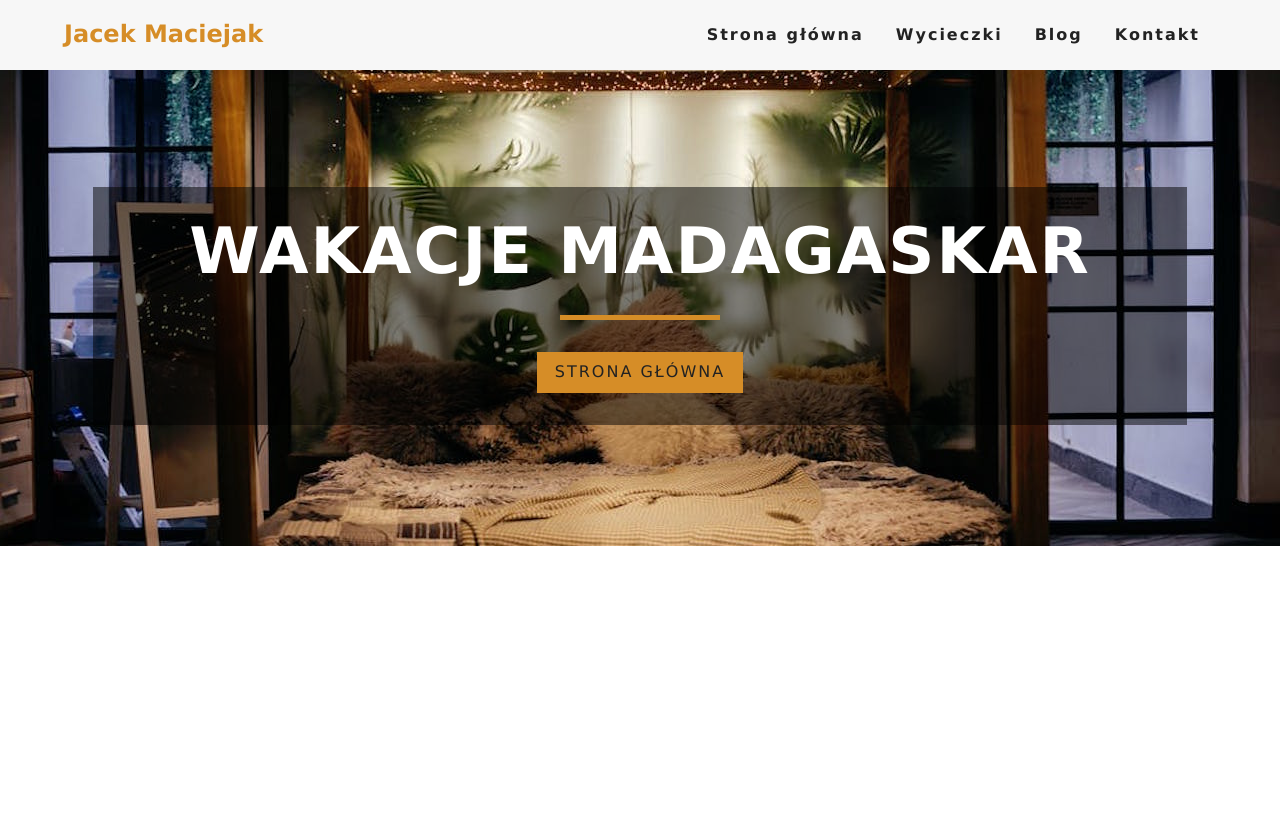
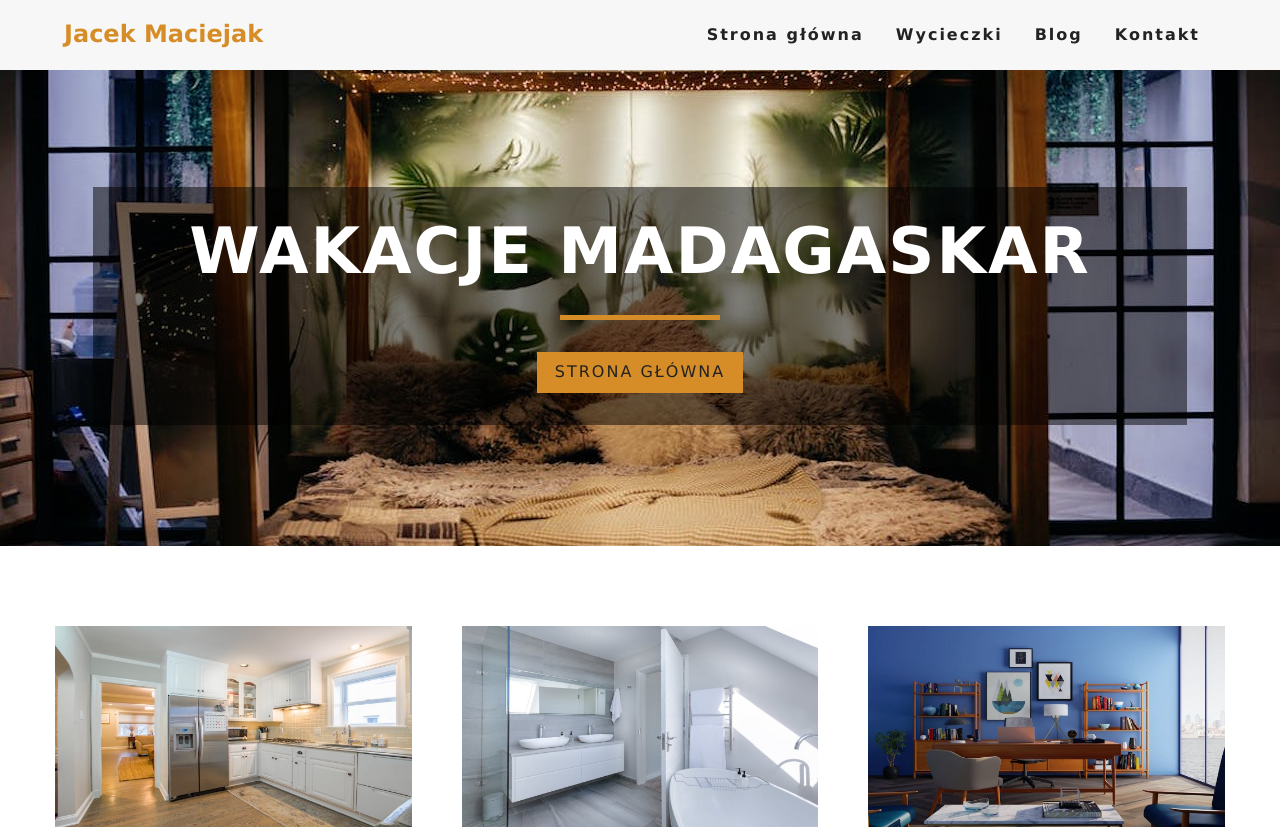
Before and after one commit to jacekmaciejak/Dream-holidays, a React (Create React App) app: page /rooms/Madagaskar-room in a window 1280 px wide. Before the commit the page ends 800 px from the top, so only its background shows below. Built offline with nearby package versions, Linux system fonts and the light colour scheme.

Commit message:
Section images has been added using const & rest operator

```diff
--- a/src/pages/SingleRoom.js
+++ b/src/pages/SingleRoom.js
@@ -31,24 +31,33 @@
     }
     const {
       name,
-      // description,
-      // capacity,
-      // size,
-      // price,
-      // extras,
-      // breakfast,
-      // pets,
+      description,
+      capacity,
+      size,
+      price,
+      extras,
+      breakfast,
+      pets,
       images
     } = room;
+    const [mainImg, ...defaultImg] = images;
     return (
-      <StyledHero img={images[0] || this.state.defaultBcg}>
-        <Banner title={`Wakacje ${name}`}>
-          <Link to="/rooms" className="btn-primary">
-            strona główna
+      <>
+        <StyledHero img={mainImg || this.state.defaultBcg}>
+          <Banner title={`Wakacje ${name}`}>
+            <Link to="/rooms" className="btn-primary">
+              strona główna
           </Link>
-        </Banner>
-      </StyledHero>
-
+          </Banner>
+        </StyledHero>
+        <section className="single-room">
+          <div className="single-room-images">
+            {defaultImg.map((item, index) => (
+              <img key={index} src={item} alt={name} />
+            ))}
+          </div>
+        </section>
+      </>
     );
   }
 }
```
